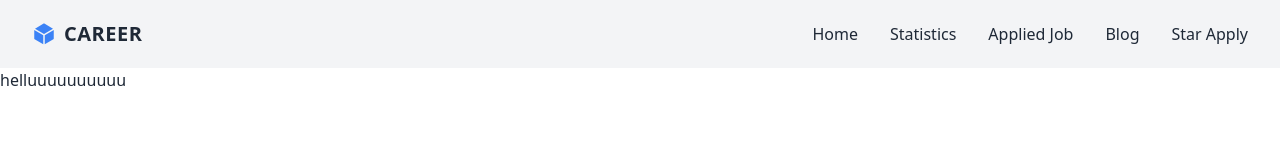
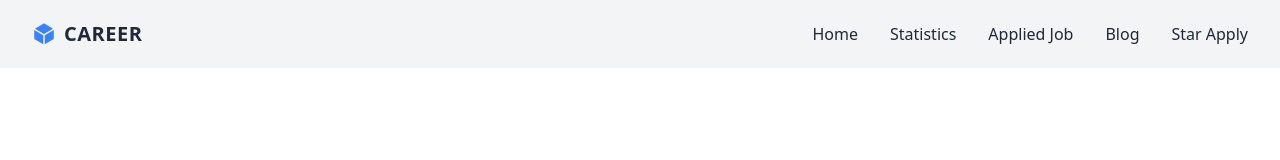
Before and after one commit to ApornaRakshit/career-hub, a React (Vite) app: page /statistics in a window 1280 px wide. Shown: the top 160 px of the page. Built offline with nearby package versions, Linux system fonts and the light colour scheme.

Commit message:
added now file

```diff
--- a/src/components/Statistics.jsx
+++ b/src/components/Statistics.jsx
@@ -2,7 +2,7 @@ import React from "react";
 
 const Statistics = () => {
     return (
-        <div>helluuuuuuuuuu</div>
+        <div></div>
     )
 }
 
```
